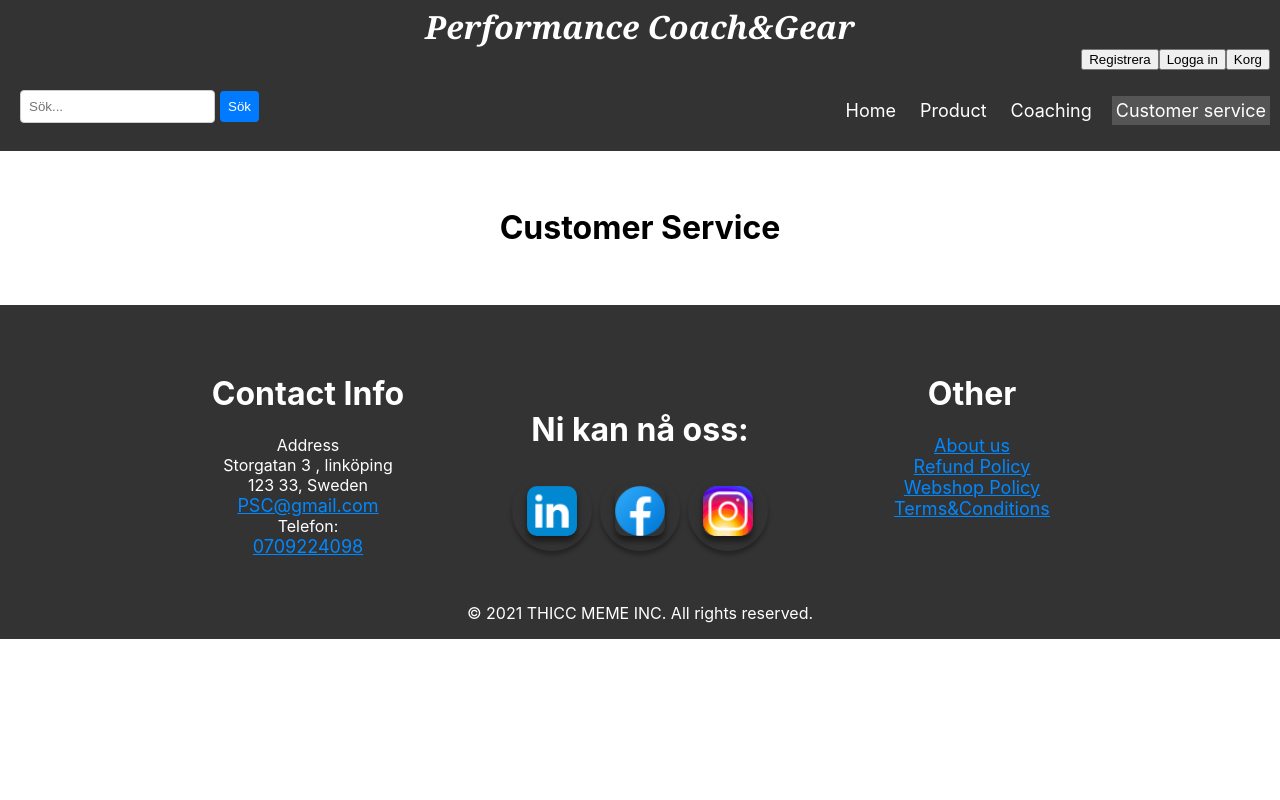
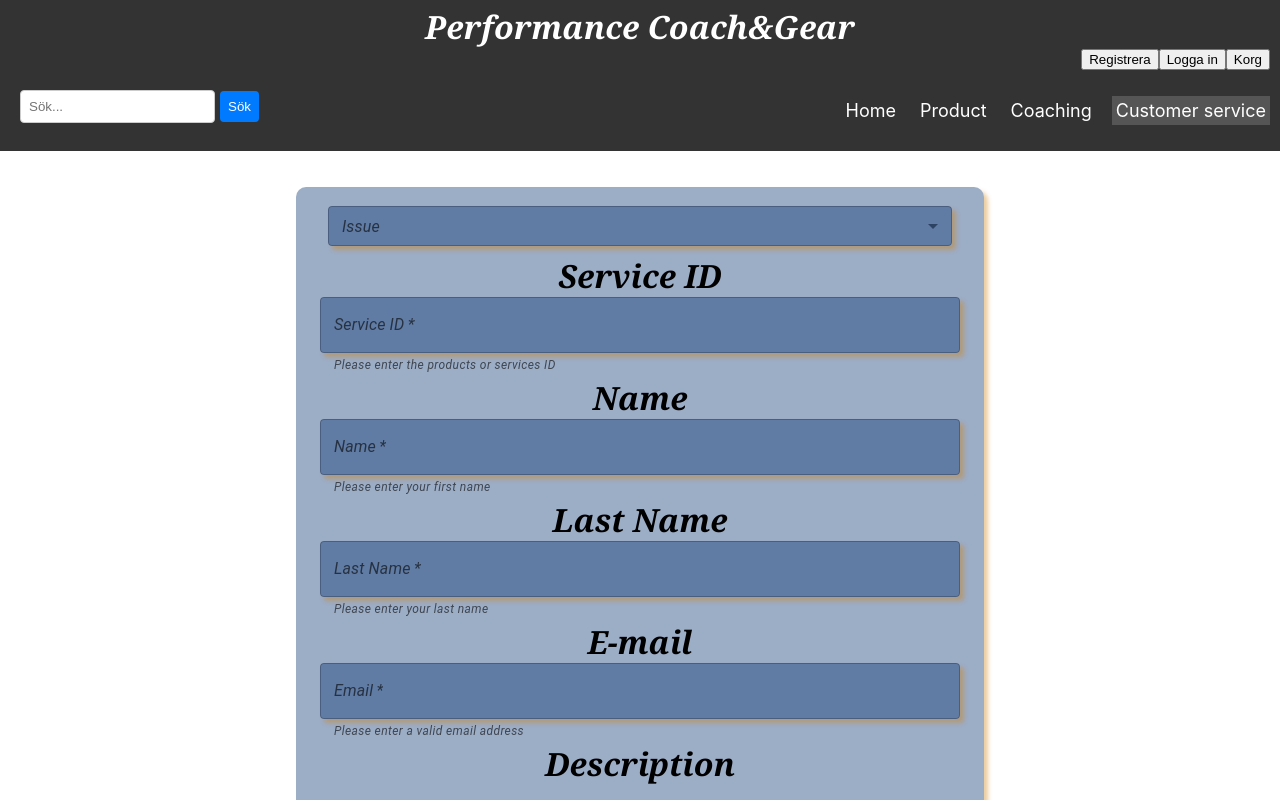
Before and after one commit to Delzarkafashi/pcghemsida, a React (Create React App) app: page /customerservice in a window 1280 px wide. Shown: the top 800 px of the page. Built offline with nearby package versions, Linux system fonts and the light colour scheme.

Commit message:
Sync with Delzars repo

```diff
--- a/package.json
+++ b/package.json
@@ -3,6 +3,11 @@
   "version": "0.1.0",
   "private": true,
   "dependencies": {
+    "@emotion/react": "^11.11.1",
+    "@emotion/styled": "^11.11.0",
+    "@mui/icons-material": "^5.14.18",
+    "@mui/material": "^5.14.18",
+    "@mui/styled-engine-sc": "^6.0.0-alpha.6",
     "@testing-library/jest-dom": "^5.17.0",
     "@testing-library/react": "^13.4.0",
     "@testing-library/user-event": "^13.5.0",
@@ -10,6 +15,7 @@
     "react-dom": "^18.2.0",
     "react-router-dom": "^6.20.0",
     "react-scripts": "^5.0.1",
+    "styled-components": "^6.1.1",
     "web-vitals": "^2.1.4"
   },
   "scripts": {
--- a/src/components/header/header.css
+++ b/src/components/header/header.css
@@ -8,7 +8,8 @@
 
 
 .nav {position: sticky;
-  top: 0;
+  top:0;
+  z-index: 3 ;
     background-color: #333;
     color: white;
     /* display: flex;
--- a/src/pages/Coaching.js
+++ b/src/pages/Coaching.js
@@ -1,7 +1,7 @@
 import React from 'react';
 import './Coaching.css';
 import { Link } from "react-router-dom"
-import bjj from "./PI/Bjj.jpg"
+import bjj from "./PI/bjj.jpg"
 import cykling from "./PI/cykling.jpg"
 import fotboll from "./PI/fotboll.jpg"
 
--- /dev/null
+++ b/src/pages/Customer.css
@@ -0,0 +1,40 @@
+form {
+    display: flex;
+    justify-content: center;
+}
+
+fieldset {
+    background-color: rgba(9, 52, 112, 0.4);
+    border-radius: 10px;
+    box-shadow: 4px 4px 4px rgba(207, 128, 16, 0.4);
+    border: none;
+    text-align: center;
+    display: flex;
+    flex-direction: column;
+    font-size: xx-large;
+    font-weight: bold;
+    font-family:Georgia, 'Times New Roman', Times, serif;
+    font-style: italic;
+
+}
+
+legend {
+    background-color: rgb(105, 105, 11);
+    border-radius: 10px;
+    color:aliceblue;
+    outline: 2px solid black;
+}
+
+.form-group {
+    display: flex;
+    flex-direction: column;
+    width: 40rem;
+}
+
+.form-control {
+    width: 100%;
+}
+
+.sub-buton {
+    width: 200px;
+}
--- a/src/pages/CustomerService.js
+++ b/src/pages/CustomerService.js
@@ -1,4 +1,116 @@
+import "./Customer.css"
+import Box from '@mui/material/Box';
+import React from 'react';
+import TextField from '@mui/material/TextField';
+import InputLabel from '@mui/material/InputLabel';
+import MenuItem from '@mui/material/MenuItem';
+import FormControl from '@mui/material/FormControl';
+import Select from '@mui/material/Select';
+import Button from '@mui/material/Button';
+
+
 export default function CustomerService() {
-    return <h1>Customer Service</h1>
 
+
+  const [age, setAge] = React.useState('');
+
+  const handleChange = (event) => {
+    setAge(event.target.value);
+  };
+
+
+
+  return (
+    <>
+      <form>
+        <fieldset>
+          <FormControl sx={{ m: 1, minWidth: 120 }} size="small">
+            <InputLabel id="demo-select-small-label">Issue</InputLabel>
+            <Select
+              className="form-control"
+              labelId="demo-select-small-label"
+              id="demo-select-small"
+              value={age}
+              label="Issue"
+              onChange={handleChange}
+            >
+              <MenuItem value="">
+                <em>None</em>
+              </MenuItem>
+              <MenuItem value="other">Other</MenuItem>
+              <MenuItem value="refund">Refund</MenuItem>
+              <MenuItem value="cancel">Cancel Booking</MenuItem>
+              <MenuItem value="return">Return Products</MenuItem>
+            </Select>
+          </FormControl>
+
+          <div className="form-group">
+            <label htmlFor="outlined-required">Service ID</label>
+            <TextField
+              className="form-input"
+              required
+              id="outlined-required"
+              label="Service ID"
+              helperText="Please enter the products or services ID"
+            />
+            <label htmlFor="name">Name</label>
+            <TextField
+              className="form-input"
+              required
+              id="name"
+              label="Name"
+              helperText="Please enter your first name"
+            />
+            <label htmlFor="last-name">Last Name</label>
+            <TextField
+              className="form-input"
+              required
+              id="last-name"
+              label="Last Name"
+              helperText="Please enter your last name"
+            />
+            <label htmlFor="mail">E-mail</label>
+            <TextField
+              className="form-input"
+              required
+              id="mail"
+              label="Email"
+              helperText="Please enter a valid email address"
+            />
+            <label htmlFor="standard-multiline-static">Description</label>
+            <TextField
+              id="standard-multiline-flexible"
+              label="Multiline"
+              multiline
+              maxRows={4}
+              variant="standard"
+            />
+          </div>
+          <Button variant="contained" color="success" className="sub-button">
+            Submit
+          </Button>
+        </fieldset>
+      </form>
+    </>
+  );
 }
+
+
+  //   <FormControl sx={{ m: 1, minWidth: 120 }} size="small">
+  //     <InputLabel id="demo-select-small-label">Age</InputLabel>
+  //     <Select
+  //       labelId="demo-select-small-label"
+  //       id="demo-select-small"
+  //       value={age}
+  //       label="Age"
+  //       onChange={handleChange}
+  //     >
+  //       <MenuItem value="">
+  //         <em>None</em>
+  //       </MenuItem>
+  //       <MenuItem value={10}>Ten</MenuItem>
+  //       <MenuItem value={20}>Twenty</MenuItem>
+  //       <MenuItem value={30}>Thirty</MenuItem>
+  //     </Select>
+  //   </FormControl>
+  // );
```
Also changed, not shown: 1 other file (tests, documents, lock files or other folders).
